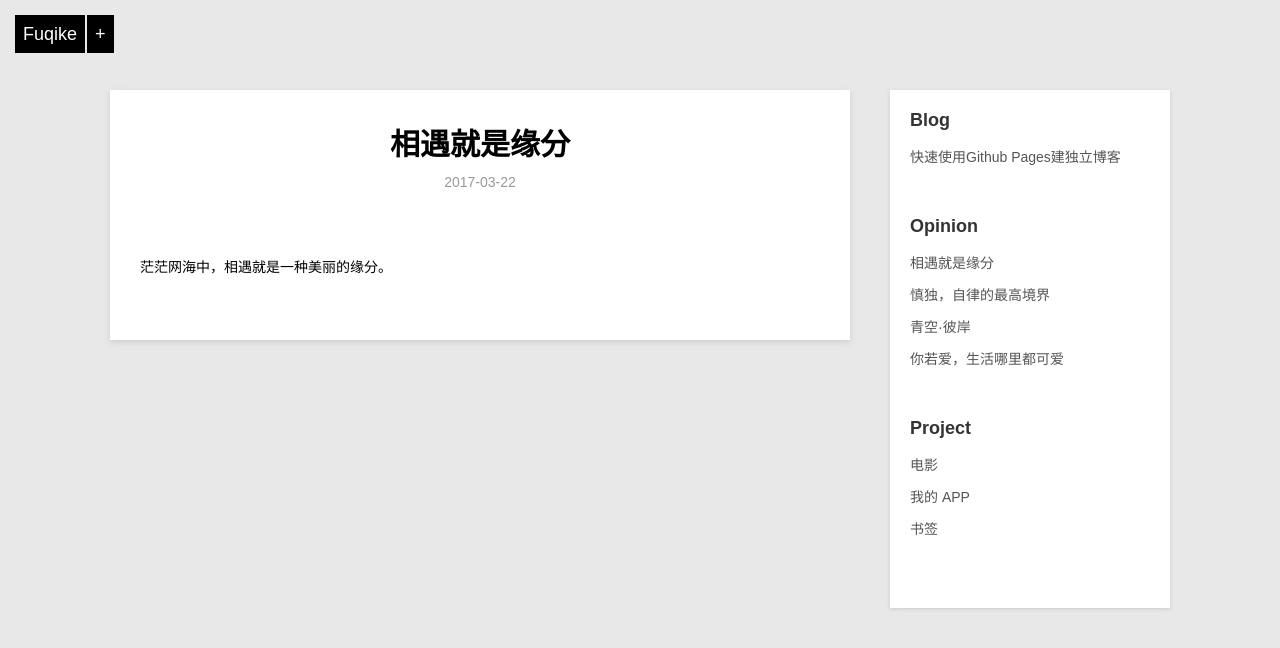
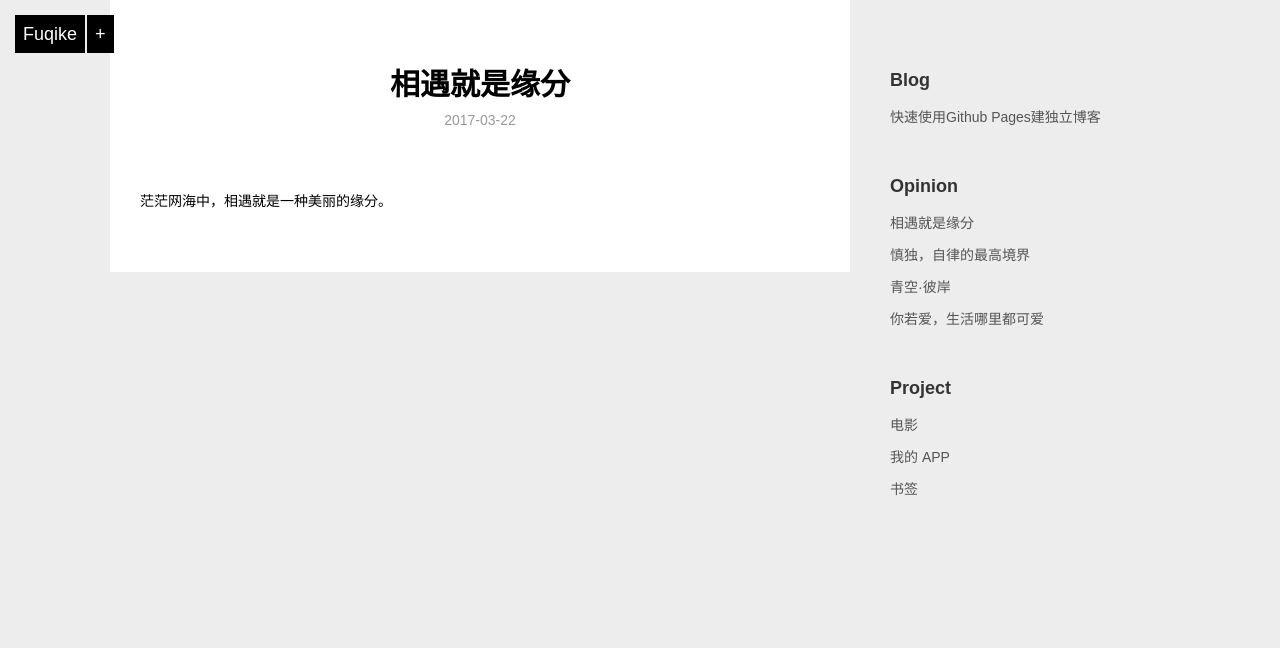
Before and after one commit to Fuqike/fuqike.github.io, a Jekyll site: the page built from _posts/opinion/2017-03-22-fate.md, in a window 1280 px wide. Shown: the top 648 px of the page. Built offline with Jekyll 4.4.1, drawn with Linux system fonts in a browser that asks for light colours; comment, search, counter and statistics services are not loaded.

Commit message:
update theme

```diff
--- a/_layouts/post.html
+++ b/_layouts/post.html
@@ -4,7 +4,7 @@ layout: default
 
 <link rel="stylesheet" href="/js/prettify/prettify.css" />
 <style type="text/css">
-    body { background:#e8e8e8; }
+    body { background:#ededed; }
     @media screen and (max-width: 750px){
         body { background:#fff; }
     }
--- a/css/default.css
+++ b/css/default.css
@@ -44,7 +44,7 @@ a.external:hover {background-position:right -12px;}
 h2 {font-size:22px;font-weight:bold;margin-bottom:25px;}
 h3 {font-size:18px;font-weight:bold;margin-bottom:25px;}
 h4,h5,h6 {font-weight:bold;margin-bottom:15px;}
-p {margin-bottom:30px;line-height:1.8em;}
+p {margin-bottom:30px;line-height:1.5em;}
 code {background:#eee;border:1px solid #ccc;padding:0 5px;font-family:"Courier";line-height:14px;font-size:14px;word-wrap:break-word; }
 pre {background-color:#000;padding:15px;overflow:auto;margin-bottom:40px;font-size:14px;border: 1px solid #eee;-webkit-border-radius: 4px 4px 4px 4px;-moz-border-radius: 4px 4px 4px 4px;border-radius: 4px 4px 4px 4px;color:#b9bdb6;margin-top:-20px; }
 h4+pre, h3+pre { margin-top:20px; }
@@ -52,19 +52,19 @@ pre code{background-color:transparent;border:none;padding:0;word-wrap:normal;}
 pre ol{margin-left:25px;list-style-type:decimal;}
 
 /************layout style*****************/
-#content {width:1060px;margin:90px auto 60px;min-height:400px;height:auto !important;height:400px; }
+#content {width:1060px;margin:0 auto 60px;min-height:400px;height:auto !important;height:400px; }
 
 
 /****************entry style**************/
-.sidenav { width:240px; background:#fff; float:right; padding:20px; margin-bottom:50px; box-shadow:0 1px 4px #ccc; }
+.sidenav { width:260px;  float:right; padding:20px; margin-top: 50px;}
 .sidenav h2 { font-size:18px; color:#333; margin-bottom:15px; }
 .sidenav ul { margin-bottom:50px; }
 .sidenav li { margin-bottom:12px; word-break: break-all;}
 .sidenav a { color:#555; font-size:14px; display:block;}
-.entry{margin-bottom:80px;width:680px; float:left; background:#fff; padding:30px; box-shadow:0 2px 6px #ccc; }
+.entry{ width:680px; float:left; background:#fff; padding:30px; padding-top: 60px;}
 .entry ul{margin-bottom:25px;margin-left:25px;}
 .entry p+ul {margin-top:-20px;}
-.entry ul li{margin-bottom:5px;list-style:disc;line-height:1.8em;}
+.entry ul li{margin-bottom:5px;list-style:disc;line-height:1.5em;}
 .entry ol{margin-bottom:25px;margin-left:25px;}
 .entry ol li{margin-bottom:5px;list-style:decimal;line-height:1.1em;}
 .entry blockquote{margin-left:25px;font-size:14px;font-style:italic}
@@ -125,7 +125,7 @@ h3.about {color:#777;margin-top:20px;font-size:22px;margin-bottom:10px}
 
 
 /**************目录导航**************/
-#menuIndex {overflow:auto;}
+#menuIndex {overflow:auto; margin-top: 0;}
 #menuIndex a {display:block; padding:2px 0; }
 #menuIndex a:hover {text-decoration:none;}
 #menuIndex ul {margin-bottom:10px;}
```
Also changed, not shown: 9 other files.
